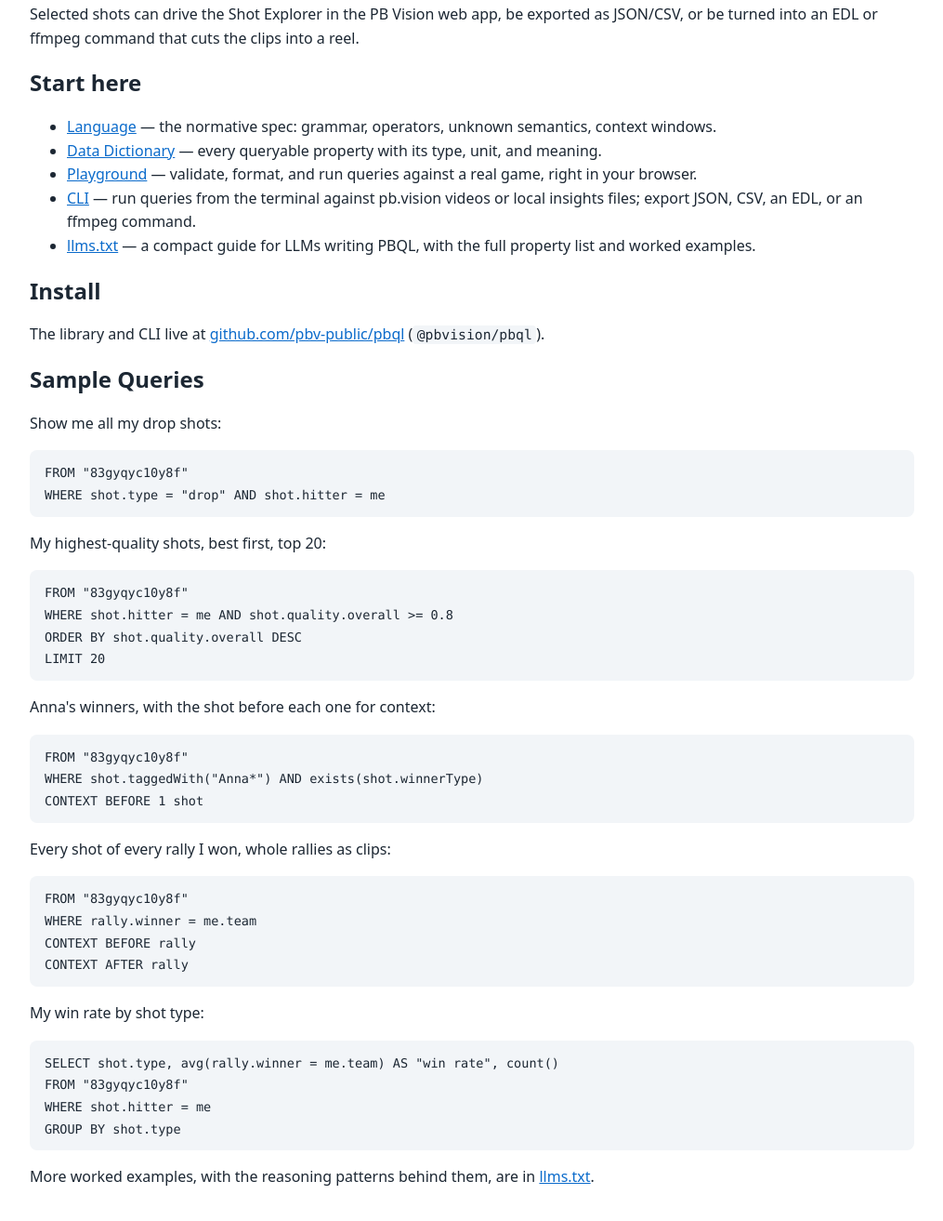
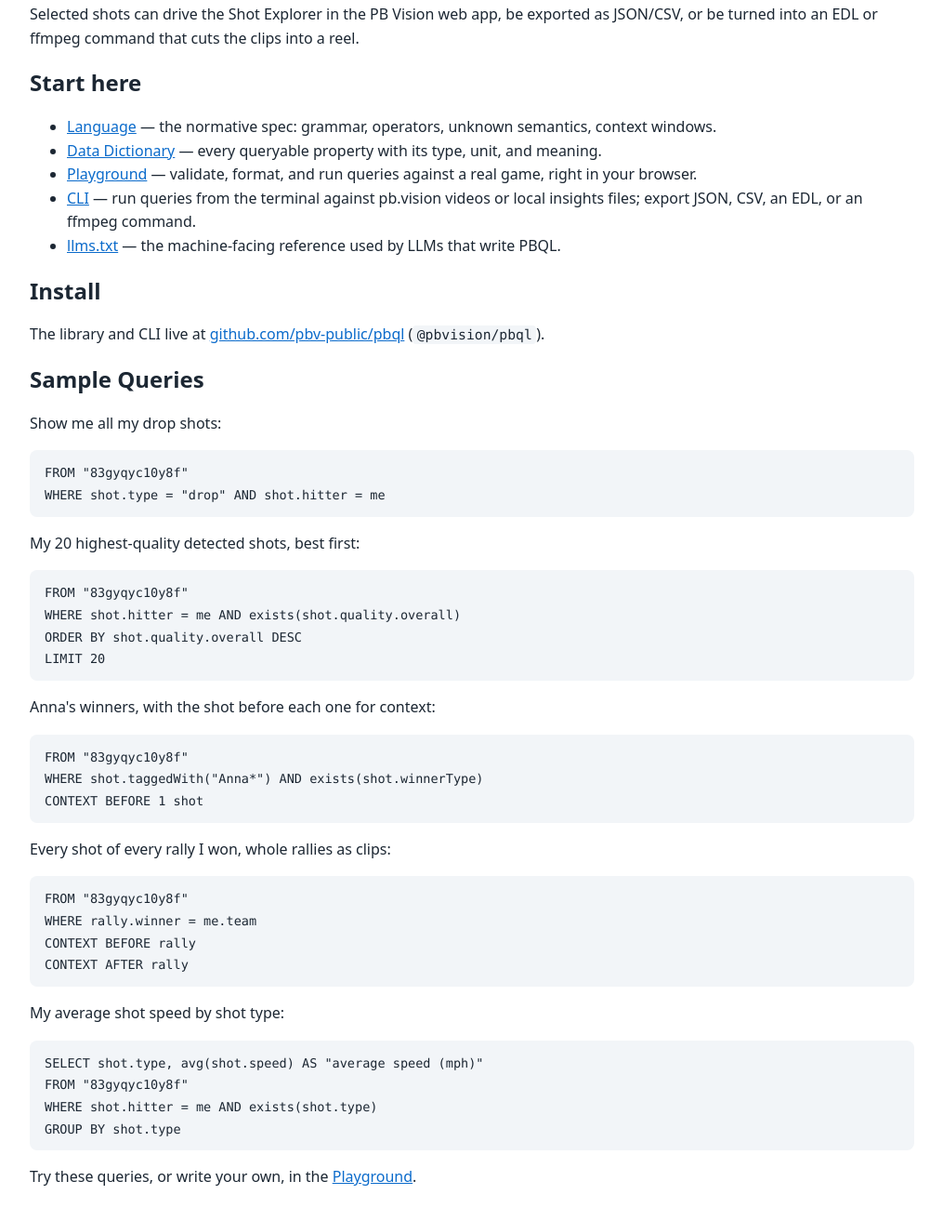
Before and after one commit to picklebento/pbql, a website: page docs-site/index.html in a window 1280 px wide. Shown: the part 381-1694 px from the top of the page at 93% size, without its empty margins (132-1147 px from the left). Drawn offline with Linux system fonts and the light colour scheme; files that its build step writes are made by us from their sources.

Commit message:
few suggestions; will leave comments on why

```diff
--- a/docs-site/index.html
+++ b/docs-site/index.html
@@ -45,8 +45,8 @@ the clips into a reel.
   <li><a href="cli.html">CLI</a> — run queries from the terminal against
     pb.vision videos or local insights files; export JSON, CSV, an EDL, or
     an ffmpeg command.</li>
-  <li><a href="llms.txt">llms.txt</a> — a compact guide for LLMs writing
-    PBQL, with the full property list and worked examples.</li>
+  <li><a href="llms.txt">llms.txt</a> — the machine-facing reference used
+    by LLMs that write PBQL.</li>
 </ul>
 <h2>Install</h2>
 <p>
@@ -58,9 +58,9 @@ The library and CLI live at
 <p>Show me all my drop shots:</p>
 <pre><code>FROM "83gyqyc10y8f"
 WHERE shot.type = "drop" AND shot.hitter = me</code></pre>
-<p>My highest-quality shots, best first, top 20:</p>
+<p>My 20 highest-quality detected shots, best first:</p>
 <pre><code>FROM "83gyqyc10y8f"
-WHERE shot.hitter = me AND shot.quality.overall >= 0.8
+WHERE shot.hitter = me AND exists(shot.quality.overall)
 ORDER BY shot.quality.overall DESC
 LIMIT 20</code></pre>
 <p>Anna's winners, with the shot before each one for context:</p>
@@ -72,14 +72,14 @@ CONTEXT BEFORE 1 shot</code></pre>
 WHERE rally.winner = me.team
 CONTEXT BEFORE rally
 CONTEXT AFTER rally</code></pre>
-<p>My win rate by shot type:</p>
-<pre><code>SELECT shot.type, avg(rally.winner = me.team) AS "win rate", count()
+<p>My average shot speed by shot type:</p>
+<pre><code>SELECT shot.type, avg(shot.speed) AS "average speed (mph)"
 FROM "83gyqyc10y8f"
-WHERE shot.hitter = me
+WHERE shot.hitter = me AND exists(shot.type)
 GROUP BY shot.type</code></pre>
 <p>
-More worked examples, with the reasoning patterns behind them, are in
-<a href="llms.txt">llms.txt</a>.
+Try these queries, or write your own, in the
+<a href="playground/">Playground</a>.
 </p>
 </main>
 </body>
```
Also changed, not shown: docs/language.md (+8 -6 lines).
